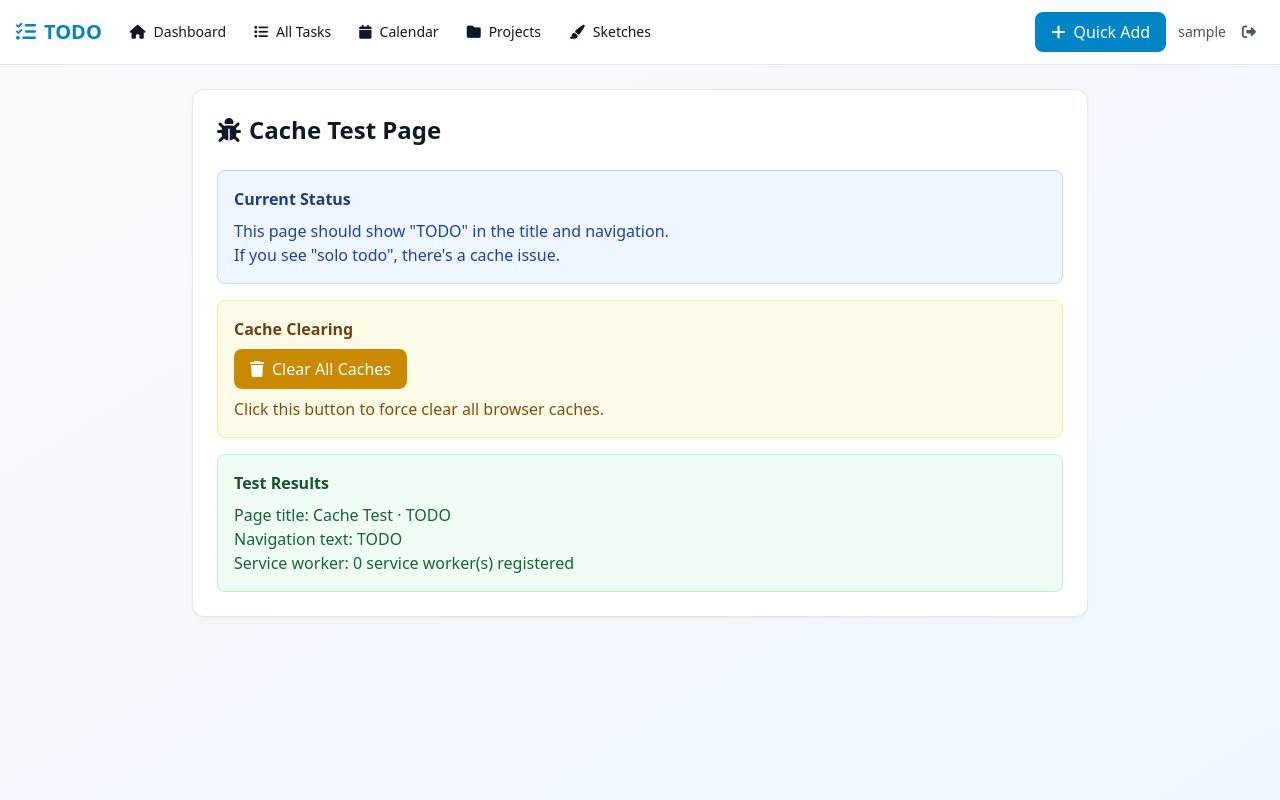
After one commit to BranislavCuturilo/todo, a Django app: page /cache-test/ in a window 1280 px wide. The commit adds this page. Run offline with Django 5.2, Linux system fonts and the light colour scheme; the visitor is signed in with stand-in values (Sample User, id 1); data that the repository does not hold is empty; some libraries are stand-ins or nearby versions.

Commit message:
Force clear solo-todo caches and add cache test page

```diff
--- a/tasks/urls.py
+++ b/tasks/urls.py
@@ -3,6 +3,9 @@ from . import views
 
 urlpatterns = [
     path('', views.dashboard, name='dashboard'),
+
+    # Cache test page
+    path('cache-test/', views.cache_test, name='cache_test'),
 
     # New main navigation
     path('all-tasks/', views.all_tasks, name='all_tasks'),
--- a/tasks/views.py
+++ b/tasks/views.py
@@ -54,6 +54,11 @@ def register(request):
         form = UserCreationForm()
 
     return render(request, 'auth/register.html', {'form': form})
+
+@login_required
+def cache_test(request):
+    """Cache test page to help debug cache issues"""
+    return render(request, 'cache_test.html')
 
 @login_required
 def dashboard(request):
--- a/templates/base.html
+++ b/templates/base.html
@@ -13,6 +13,8 @@
   <script src="https://unpkg.com/htmx.org@1.9.6"></script>
 
   <script>
+    // Aggressive cache clearing for solo-todo to todo migration
+    (function() {
       // Clear old service worker caches on page load
       if ('serviceWorker' in navigator) {
         navigator.serviceWorker.getRegistrations().then(function(registrations) {
@@ -24,17 +26,34 @@
         // Clear old caches
         if ('caches' in window) {
           caches.keys().then(function(cacheNames) {
+            let hasOldCache = false;
             return Promise.all(
               cacheNames.map(function(cacheName) {
-              if (cacheName.includes('solo-todo')) {
+                if (cacheName.includes('solo-todo') || cacheName === 'todo-v1') {
                   console.log('Clearing old cache:', cacheName);
+                  hasOldCache = true;
                   return caches.delete(cacheName);
                 }
               })
-          );
+            ).then(() => {
+              // If we found old caches, reload the page
+              if (hasOldCache) {
+                console.log('Old caches cleared, reloading page...');
+                setTimeout(() => {
+                  window.location.reload(true);
+                }, 1000);
+              }
+            });
           });
         }
       }
+
+      // Also clear localStorage if it contains old data
+      if (localStorage.getItem('solo-todo')) {
+        localStorage.removeItem('solo-todo');
+        console.log('Cleared old localStorage data');
+      }
+    })();
   </script>
 </head>
 <body class="bg-gradient-to-br from-slate-50 to-blue-50 min-h-screen text-slate-900">
--- /dev/null
+++ b/templates/cache_test.html
@@ -0,0 +1,85 @@
+{% extends 'base.html' %}
+
+{% block title %}Cache Test · TODO{% endblock %}
+
+{% block content %}
+<div class="max-w-4xl mx-auto">
+  <div class="bg-white rounded-xl shadow-sm border border-slate-200 p-6">
+    <h1 class="text-2xl font-bold text-slate-900 mb-6">
+      <i class="fas fa-bug mr-2"></i>Cache Test Page
+    </h1>
+
+    <div class="space-y-4">
+      <div class="bg-blue-50 border border-blue-200 rounded-lg p-4">
+        <h2 class="font-semibold text-blue-900 mb-2">Current Status</h2>
+        <p class="text-blue-800">This page should show "TODO" in the title and navigation.</p>
+        <p class="text-blue-800">If you see "solo todo", there's a cache issue.</p>
+      </div>
+
+      <div class="bg-yellow-50 border border-yellow-200 rounded-lg p-4">
+        <h2 class="font-semibold text-yellow-900 mb-2">Cache Clearing</h2>
+        <button onclick="clearAllCaches()" class="bg-yellow-600 hover:bg-yellow-700 text-white px-4 py-2 rounded-lg">
+          <i class="fas fa-trash mr-2"></i>Clear All Caches
+        </button>
+        <p class="text-yellow-800 mt-2">Click this button to force clear all browser caches.</p>
+      </div>
+
+      <div class="bg-green-50 border border-green-200 rounded-lg p-4">
+        <h2 class="font-semibold text-green-900 mb-2">Test Results</h2>
+        <div id="testResults" class="text-green-800">
+          <p>Page title: <span id="pageTitle"></span></p>
+          <p>Navigation text: <span id="navText"></span></p>
+          <p>Service worker: <span id="swStatus"></span></p>
+        </div>
+      </div>
+    </div>
+  </div>
+</div>
+
+<script>
+// Test current status
+document.addEventListener('DOMContentLoaded', function() {
+  document.getElementById('pageTitle').textContent = document.title;
+  document.getElementById('navText').textContent = document.querySelector('header a').textContent.trim();
+
+  if ('serviceWorker' in navigator) {
+    navigator.serviceWorker.getRegistrations().then(function(registrations) {
+      document.getElementById('swStatus').textContent = registrations.length + ' service worker(s) registered';
+    });
+  } else {
+    document.getElementById('swStatus').textContent = 'Service worker not supported';
+  }
+});
+
+function clearAllCaches() {
+  // Clear service worker caches
+  if ('serviceWorker' in navigator) {
+    navigator.serviceWorker.getRegistrations().then(function(registrations) {
+      for(let registration of registrations) {
+        registration.unregister();
+      }
+    });
+  }
+
+  // Clear all caches
+  if ('caches' in window) {
+    caches.keys().then(function(cacheNames) {
+      return Promise.all(
+        cacheNames.map(function(cacheName) {
+          console.log('Deleting cache:', cacheName);
+          return caches.delete(cacheName);
+        })
+      );
+    }).then(function() {
+      // Clear localStorage
+      localStorage.clear();
+      sessionStorage.clear();
+
+      // Reload page
+      alert('All caches cleared! Reloading page...');
+      window.location.reload(true);
+    });
+  }
+}
+</script>
+{% endblock %}
```
Also changed, not shown: force_update.py (added, +66 -0 lines), static/sw.js (+17 -2 lines), 1 other file. Lines whose indentation alone changed are shown as unchanged.
